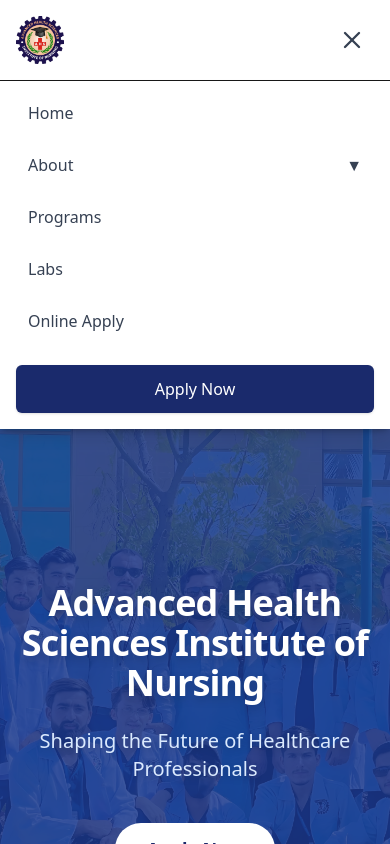
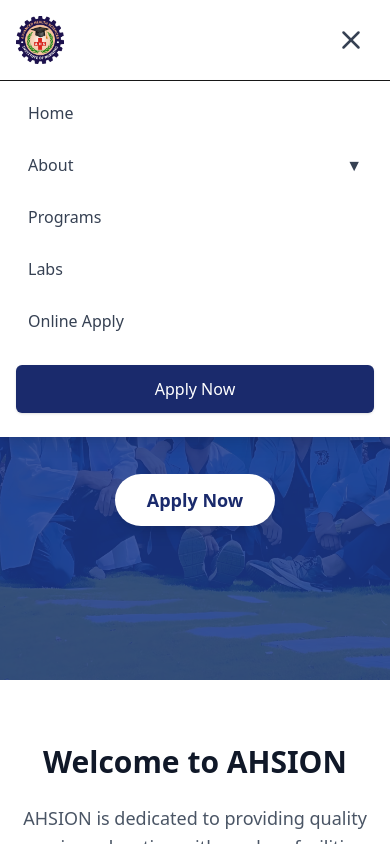
Before and after one commit to AHSANKHAN1999/ahsion-website, a Next.js app: page / in a window 390 px wide. Both pictures are taken after a click on the button 352 px from the left and 40 px from the top of the page. Shown: the top 844 px of the page. Built offline with nearby package versions, Linux system fonts and the light colour scheme.

Commit message:
Fix navbar strict mobile view

```diff
--- a/src/components/Navbar.js
+++ b/src/components/Navbar.js
@@ -15,7 +15,7 @@ export default function Navbar() {
       <div className="max-w-7xl mx-auto px-4 sm:px-6 lg:px-8">
         <div className="flex justify-between items-center h-20">
 
-          {/* --- LEFT SIDE: LOGO --- */}
+          {/* --- 1. LEFT SIDE: LOGO --- */}
           <div className="flex-shrink-0 flex items-center">
             <Link href="/" className="flex items-center gap-2">
               <div className="relative w-12 h-12">
@@ -26,7 +26,8 @@ export default function Navbar() {
                   className="object-contain"
                 />
               </div>
-              {/* Text sirf Laptop (lg) par dikhega, Tablet/Mobile par hidden hai */}
+
+              {/* Text sirf Laptop (lg) ya us se bare par dikhega. Mobile/Tablet par HIDDEN. */}
               <span className="hidden lg:block font-semibold text-lg text-black leading-tight">
                 Advanced Health Sciences <br />
                 Institute of Nursing
@@ -34,8 +35,8 @@ export default function Navbar() {
             </Link>
           </div>
 
-          {/* --- MIDDLE: DESKTOP MENU (Links) --- */}
-          {/* CHANGE: 'md:flex' ko 'lg:flex' kar diya taake Tablet par bhi hidden rahe */}
+          {/* --- 2. MIDDLE: DESKTOP MENU --- */}
+          {/* CRITICAL FIX: 'hidden lg:flex'. Matlab Mobile/Tablet par GAYAB rahega. */}
           <div className="hidden lg:flex items-center h-full gap-4">
             {siteData.navigation.map((item) => (
               <div
@@ -72,23 +73,23 @@ export default function Navbar() {
             ))}
           </div>
 
-          {/* --- RIGHT SIDE: MOBILE/TABLET MENU BUTTON --- */}
-          {/* CHANGE: 'md:hidden' ko 'lg:hidden' kar diya taake Tablet par bhi Button aye */}
+          {/* --- 3. RIGHT SIDE: MOBILE MENU BUTTON --- */}
+          {/* CRITICAL FIX: 'lg:hidden'. Matlab jab tak Laptop na ho, Button dikhao. */}
           <div className="flex items-center lg:hidden">
             <button
               onClick={() => setIsOpen(!isOpen)}
               className="text-gray-700 hover:text-primary focus:outline-none p-2"
             >
-              {isOpen ? <X size={28} /> : <Menu size={28} />}
+              {isOpen ? <X size={30} /> : <Menu size={30} />}
             </button>
           </div>
         </div>
       </div>
 
-      {/* --- MOBILE MENU LIST (Opens when button clicked) --- */}
+      {/* --- 4. MOBILE MENU LIST (Opens when button clicked) --- */}
       {isOpen && (
-        <div className="lg:hidden bg-white shadow-lg border-t">
-          <div className="px-4 pt-2 pb-4 space-y-1">
+        <div className="lg:hidden bg-white shadow-lg border-t absolute top-20 left-0 w-full z-40">
+          <div className="px-4 pt-2 pb-4 space-y-1 bg-white">
             {siteData.navigation.map((item) => (
               <div key={item.label}>
                 {item.sub_navigation ? (
@@ -111,7 +112,7 @@ export default function Navbar() {
 
                 {/* Mobile Dropdown Items */}
                 {item.sub_navigation && openDropdown === item.label && (
-                  <div className="pl-6 pt-1 pb-1 border-l-2 border-gray-100 ml-3">
+                  <div className="pl-6 pt-1 pb-1 border-l-2 border-gray-100 ml-3 bg-gray-50">
                     {item.sub_navigation.map((subItem) => (
                       <Link
                         key={subItem.label}
@@ -127,7 +128,7 @@ export default function Navbar() {
               </div>
             ))}
 
-            <div className="pt-4">
+            <div className="pt-4 pb-2">
                 <Link
                 href="/admissions"
                 onClick={() => setIsOpen(false)}
```
